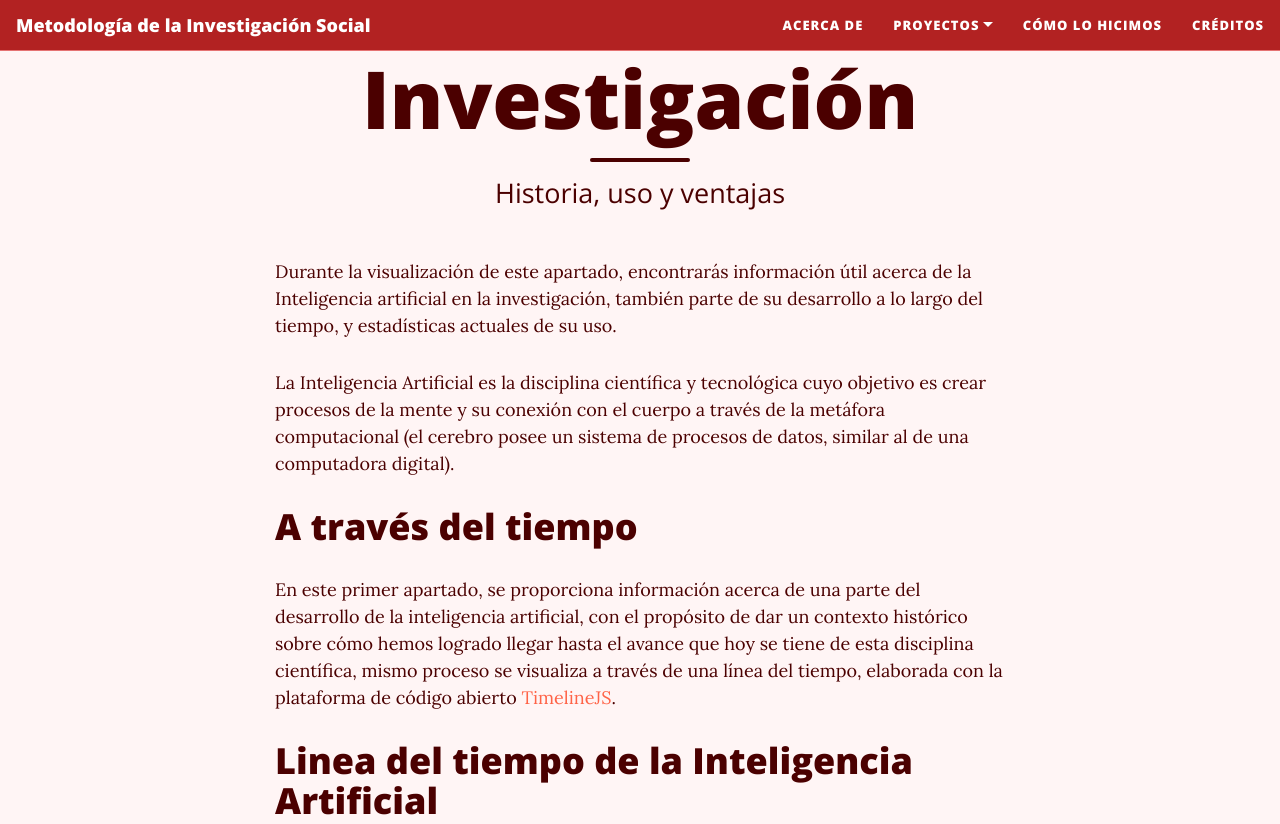
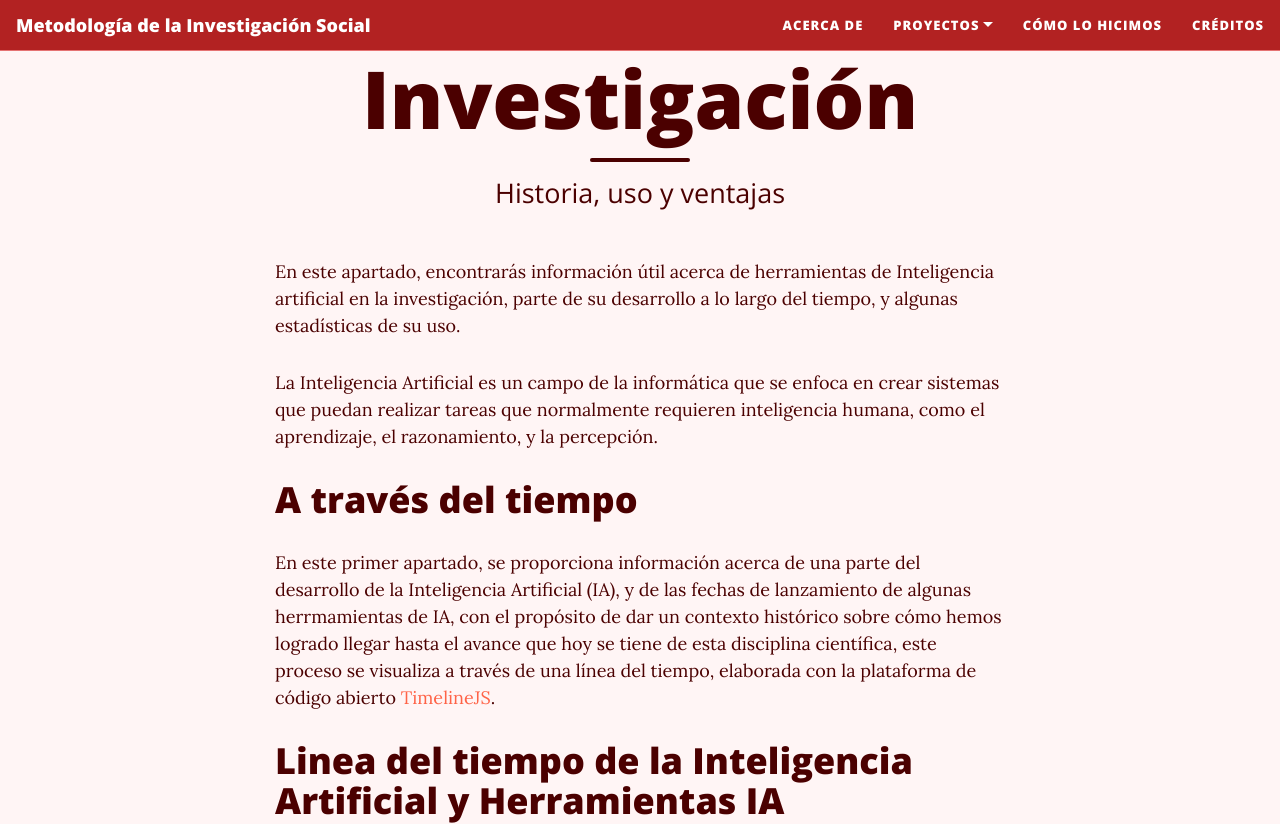
Before and after one commit to rosariorogel/metodologia, a Jekyll site: the page built from _pages/inteligencia-artificial.md, in a window 1280 px wide and 1400 px high, scrolled down 252 px, cut to the strip 0-824 px from the top of the window. Built offline with Jekyll 4.4.1, drawn with Linux system fonts in a browser that asks for light colours; nearby versions of some CDN libraries; some of the changed text lies outside the part shown.

Commit message:
Primer apartado inteligencia-artificial.md

```diff
--- a/_pages/inteligencia-artificial.md
+++ b/_pages/inteligencia-artificial.md
@@ -5,14 +5,28 @@ subtitle: Historia, uso y ventajas
 permalink: inteligencia-artificial
 ---
 
-Durante la visualización de este apartado, encontrarás información útil acerca de la Inteligencia artificial en la investigación, también parte de su desarrollo a lo largo del tiempo, y estadísticas actuales de su uso.
+En este apartado, encontrarás información útil acerca de herramientas de Inteligencia artificial en la investigación, parte de su desarrollo a lo largo del tiempo, y algunas estadísticas de su uso.
 
-La Inteligencia Artificial es la disciplina científica y tecnológica cuyo objetivo es crear procesos de la mente y su conexión con el cuerpo a través de la metáfora computacional (el cerebro posee un sistema de procesos de datos, similar al de una computadora digital).
+La Inteligencia Artificial es un campo de la informática que se enfoca en crear sistemas que puedan realizar tareas que normalmente requieren inteligencia humana, como el aprendizaje, el razonamiento, y la percepción.
 
 # A través del tiempo
 
-En este primer apartado, se proporciona información acerca de una parte del desarrollo de la inteligencia artificial, con el propósito de dar un contexto histórico sobre cómo hemos logrado llegar hasta el avance que hoy se tiene de esta disciplina científica, mismo proceso se visualiza a través de una línea del tiempo, elaborada con la plataforma de código abierto [TimelineJS](https://timeline.knightlab.com/#preview-embed).
+En este primer apartado, se proporciona información acerca de una parte del desarrollo de la Inteligencia Artificial (IA), y de las fechas de lanzamiento de algunas herrmamientas de IA, con el propósito de dar un contexto histórico sobre cómo hemos logrado llegar hasta el avance que hoy se tiene de esta disciplina científica, este proceso se visualiza a través de una línea del tiempo, elaborada con la plataforma de código abierto [TimelineJS](https://timeline.knightlab.com/#preview-embed).
 
-# Linea del tiempo de la Inteligencia Artificial
+# Linea del tiempo de la Inteligencia Artificial y Herramientas IA
 
 <iframe src='https://cdn.knightlab.com/libs/timeline3/latest/embed/index.html?source=1vA75b1XuQN1jvZWzmRrr7Vyw-dzF62VKiWIXdvDrZ0s&font=Default&lang=es&initial_zoom=2&height=650' width='100%' height='650' webkitallowfullscreen mozallowfullscreen allowfullscreen frameborder='0'></iframe>
+
+# ¿Y tú, qué tanto usas la IA?
+
+En esta sección podrás visualizar los resultados de una encuesta acerca del uso y aplicación de herramientas de Inteligencia Artificial para la realización de trabajos académicos. La encuesta fue aplicada a  estudiantes de Licenciatura, Maestría y Doctorado de distintas disciplinas (enfocando específicamente a las ciencias sociales, exactas y de la salud), de la Universidad Autónoma del Estado de México.
+
+La encuesta constó de cinco preguntas en las que se consideró: el área de especialización, el grado de estudio y el uso que le da a las herramientas de Inteligencia Artificial para la investigación, la guía de preguntas fue la siguiente:
+
+* ¿Cuál es tu nivel de estudio?
+* ¿Cuál es tu área de estudio?
+* ¿Utilizas la Inteligencia Artificial para la elaboración de trabajos, investigaciones, o para la obtención de información?
+* ¿Con qué frecuencia haces uso de la IA (Inteligencia Artificial) para trabajos escolares que impliquen la investigación de datos?; y,
+* ¿Qué herramienta de IA, utilizas para la búsqueda de información?
+
+Los resultados a cada una de las preguntas fueron los que se muestran a continuación, los porcentajes dados en las presentes graficas corresponden a una muestra de cien personas.
```
